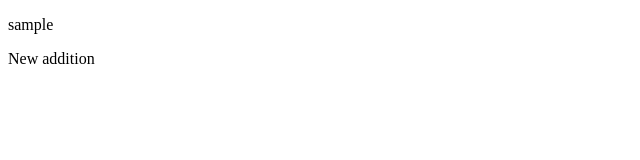
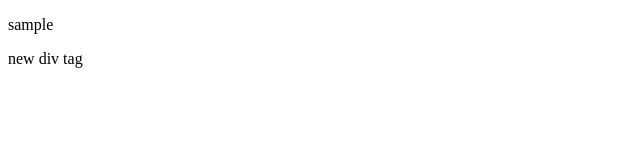
Before and after one commit to irsvya/git-test, a plain HTML site: page index.html in a window 1280 px wide. Shown: the full height of the page, 0-640 px from the left. Drawn offline with Linux system fonts and the light colour scheme.

Commit message:
updating index.html
updated div tag description

```diff
--- a/index.html
+++ b/index.html
@@ -1,5 +1,5 @@
 <!DOCTYPE html>
 <p>sample</p>
 <div>
-    New addition
+    new div tag
 </div>
```
